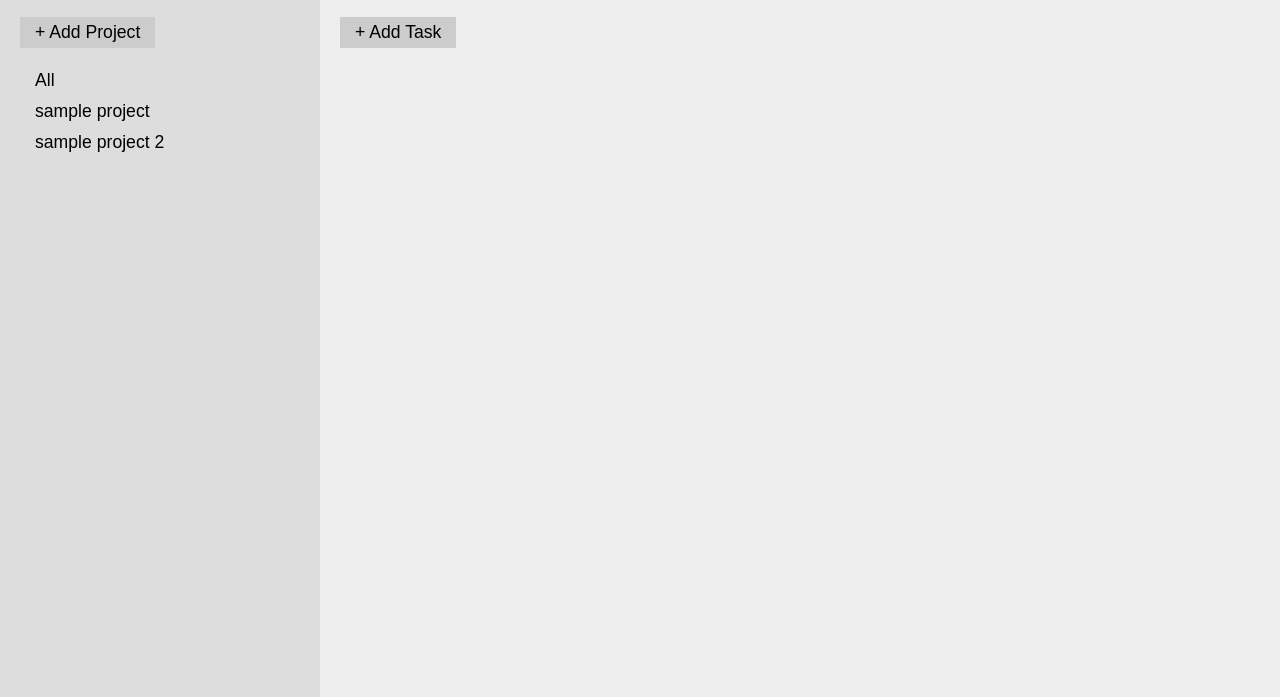
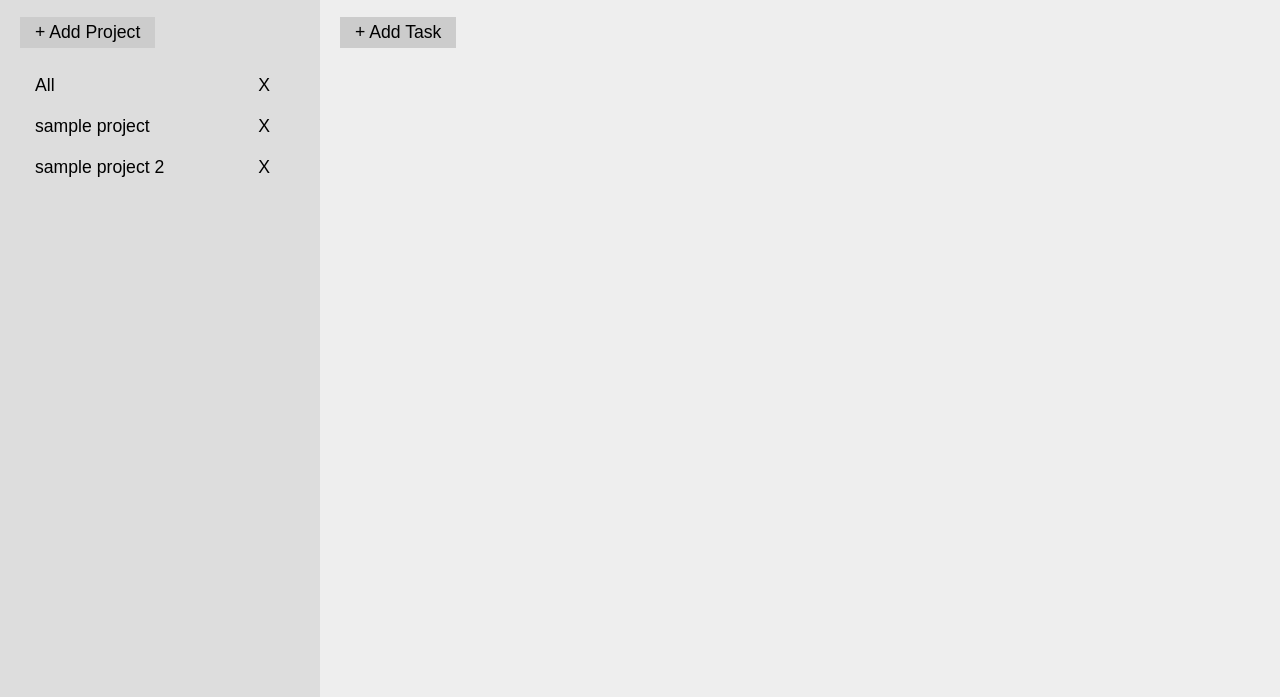
Before and after one commit to bet-lb2/todo-list, a website built with webpack: page src/template.html in a window 1280 px wide. Shown: the part 103-800 px from the top of the page. Built offline with nearby package versions, Linux system fonts and the light colour scheme.

Commit message:
create remove project button(X)

```diff
--- a/src/index.js
+++ b/src/index.js
@@ -3,7 +3,7 @@ import "./styles.css";
 // import { addNewTask } from "./addNewTodo";
 import { Project } from "./project";
 import { Task } from "./task";
-import { NoEmitOnErrorsPlugin } from "webpack";
+import { enIE } from "date-fns/locale";
 
 const addProjectBtn = document.getElementById("add-project-btn");
 const projects = document.getElementById("projects")
@@ -13,27 +13,35 @@ const dialog = document.getElementById("dialog");
 
 let todoList = [];
 
+function displayProject() {
+    projects.innerHTML = "";
+    console.log(todoList)
+    todoList.forEach((project, index) => {
+        projects.innerHTML += `
+        <button data-index="${index}">${project.getProjectName()}<button class="remove-project">X</button></button>`
+    })
+    document.querySelectorAll(".remove-project").forEach(button => {
+        button.addEventListener("click", (e) => {
+            const index = e.target.parentNode.dataset.index;
+            removeProject(index);
+        })
+    })
+}
+
 function addNewProject(projectName) {
-    const todoListLength = todoList.push(new Project(projectName));
-    const index = todoListLength - 1;
-    const button = document.createElement("button");
-    button.dataset.index = index;
-    const removeBtn = document.createElement("button");
-    removeBtn.textContent = "x";
-    removeBtn.class = "remove-project";
-    removeBtn.style.display = "none";
-    button.textContent = todoList[index].getProjectName();
-    button.append(removeBtn);
-    projects.append(button);
+    todoList.push(new Project(projectName));
+    displayProject();
 }
 
 function removeProject(index) {
-
+    todoList.splice(index, 1);
+    displayProject();
 }
 
 addNewProject("All");
 addNewProject("sample project");
 addNewProject("sample project 2");
+displayProject();
 
 addProjectBtn.addEventListener("click", () => {
     dialog.innerHTML = "";
--- a/src/styles.css
+++ b/src/styles.css
@@ -77,6 +77,10 @@ button:hover {
     background-color: #CCCCCC;
 }
 
+#projects button .remove-project:hover {
+    background-color: #aaa;
+}
+
 #content {
     background-color: var(--content-background-color);
     padding: 20px;
```
